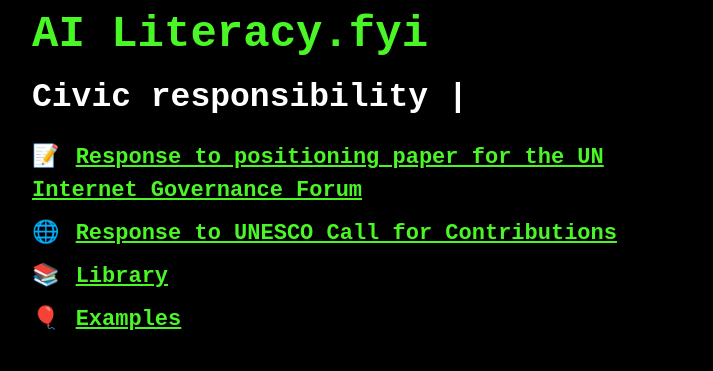
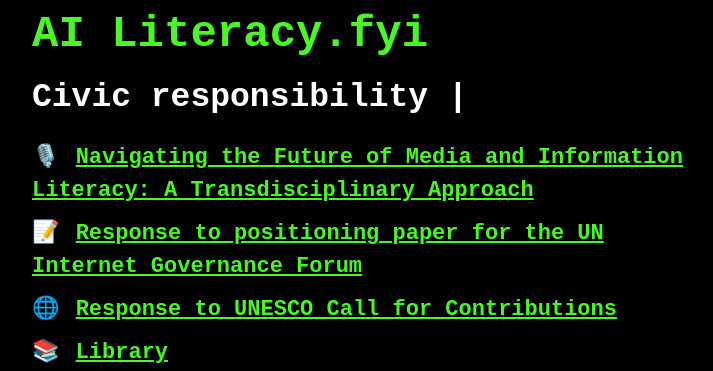
Before and after one commit to weareopen/ailiteracy, a plain HTML site: page index.html in a window 1280 px wide. Shown: the part 286-657 px from the top of the page, without its empty margins (263-976 px from the left). Drawn offline with Linux system fonts and the light colour scheme.

Commit message:
added announcement to JML work

```diff
--- a/index.html
+++ b/index.html
@@ -39,6 +39,7 @@
     </div>
 </h2>
   <ul>
+	<li>🎙️ <a href="https://wiobyrne.com/navigating-the-future-of-media-and-information-literacy/">Navigating the Future of Media and Information Literacy: A Transdisciplinary Approach</a></li>
 	<li>📝 <a href="https://wiobyrne.com/educations-essential-role-in-the-ai-revolution/">Response to positioning paper for the UN Internet Governance Forum</a></li>
     <li>🌐 <a href="https://blog.weareopen.coop/ai-literacy-a-cross-sectional-slice-of-new-literacies-1906c8e44abe/">Response to UNESCO Call for Contributions</a></li>
     <li>📚 <a href="library.html">Library</a></li>
```
